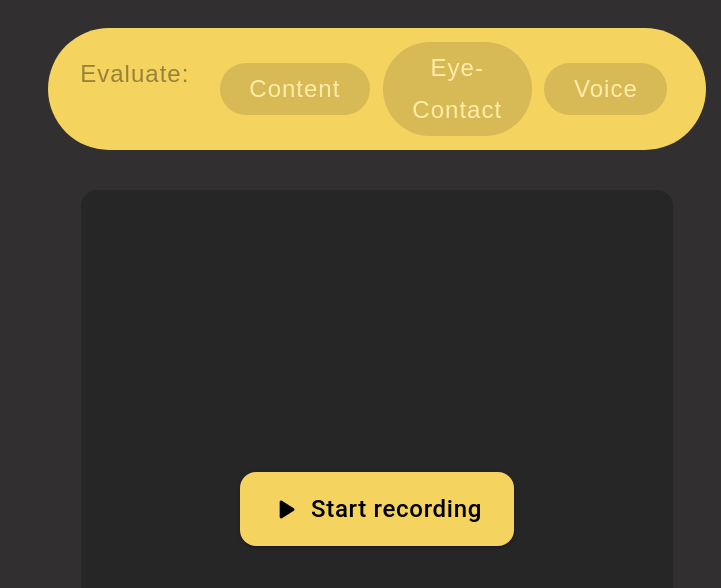
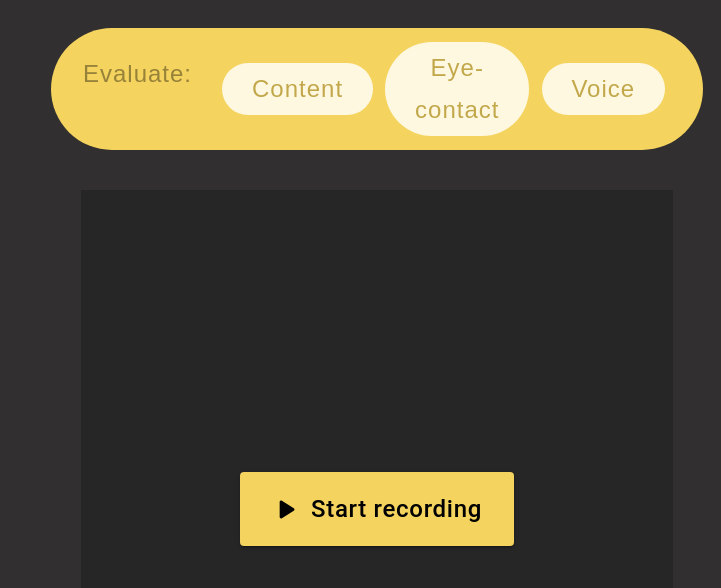
Before and after one commit to nikkiguo/speechrly, a React (Create React App) app in the folder client/: page / in a window 1280 px wide. Shown: the top 588 px of the page, without its empty margins (559-1280 px from the left). Built offline with nearby package versions, Linux system fonts and the light colour scheme.

Commit message:
buttons fixed

```diff
--- a/client/src/components/ChooseButton.jsx
+++ b/client/src/components/ChooseButton.jsx
@@ -1,27 +1,60 @@
-import React, { useState } from 'react';
-import  {ToggleButton} from '@mui/material';
+import React, { useState, useContext } from 'react';
+import { ToggleButton } from '@mui/material';
 
+import ContentContext from '../contexts/ContentContext';
 
 function ChooseButton({featureName}) {
 
-  const [bgColor, setBgColor] = useState("#D7BA56");
-  const [textColor, setTextColor] = useState("#FFECA9");
+  const {contentValues, eyeValues, voiceValues, buttonValues} = useContext(ContentContext);
+  const [contentUp, setContentUp] = contentValues;
+  const [eyeUp, setEyeUp] = eyeValues;
+  const [voiceUp, setVoiceUp] = voiceValues;
+  const [changeButts, setChangeButts] = buttonValues;
+
+  console.log(contentValues[0])
+
+  const [bgColor, setBgColor] = useState("#FFF8E1");
+  const [textColor, setTextColor] = useState("#C2A84B");
+  const [hoverBgColor, setHoverBgColor] = useState("#f7e7b0");
+  const [hoverTextColor, setHoverTextColor] = useState("#cfb559");
 
   const buttonClick = () => {
+    if (changeButts === true) {
       if (bgColor === '#D7BA56') {
         setBgColor('#FFF8E1');
-      setTextColor('#C2A84B')
+        setTextColor('#C2A84B');
+        if (featureName ===  "Content") {
+          setContentUp(true)
+        } else if (featureName ===  "Eye-contact") {
+          setEyeUp(true)
+        } else {
+          setVoiceUp(true)
+        }
       } else {
         setBgColor('#D7BA56');
-      setTextColor('#FFECA9')
+        setTextColor('#FFECA9');
+        if (featureName ===  "Content") {
+          setContentUp(false)
+        } else if (featureName ===  "Eye-contact") {
+          setEyeUp(false)
+        } else {
+          setVoiceUp(false)
+        }
+      }
+    } else {
+      setHoverBgColor({bgColor});
+      setHoverTextColor({textColor});
     }
   }
 
   return (
+    <>
       <ToggleButton
-    sx={{ fontSize: "1.5rem", color: textColor, borderRadius: '100rem', fontFamily: 'sans-serif', textTransform: 'none', letterSpacing: "0.0625rem", margin: "0.4rem", padding: "0.3rem 1.85rem", border: 0, backgroundColor: bgColor, '&:hover': { backgroundColor: "#f7e7b0", color: "#cfb559"}}} value="content" aria-label="content" onClick={buttonClick}>
+      sx={{ fontSize: "1.5rem", color: textColor, borderRadius: '100rem', fontFamily: 'sans-serif', textTransform: 'none', letterSpacing: "0.0625rem", margin: "0.4rem", padding: "0.3rem 1.85rem", border: 0, backgroundColor: bgColor, '&:hover': { backgroundColor: {hoverBgColor}, color: {hoverTextColor}}}} value="content" aria-label="content" onClick={buttonClick}>
         {featureName}
       </ToggleButton>
+    </>
+
   )
 
 }
--- a/client/src/components/ChooseFeatures.jsx
+++ b/client/src/components/ChooseFeatures.jsx
@@ -2,18 +2,20 @@ import * as React from 'react';
 import ChooseButton from './ChooseButton';
 import { Stack, Box } from '@mui/material';
 
-function ChooseFeatures() {
+function ChooseFeatures({page}) {
 
     return (
         <Box width="100%" display="flex" justifyContent="center" alignItems="center">
 
-            <Box bgcolor="#F4D35E" borderRadius="100rem" paddingX="2rem" paddingY="0.5rem" verticalAlign="center" marginY="1rem">
+            <Box bgcolor="#F4D35E" borderRadius="100rem" paddingX="2rem" paddingY="0.5rem" verticalalign="center" marginY="1rem">
                 <Stack direction="horizontal">
-                    <p style={{letterSpacing: "0.0625rem", fontFamily: 'sans-serif', verticalAlign: "center", fontSize: "1.5rem", color: "#97823A", display: "inline", paddingRight: "1.5rem", paddingY: "0rem"}}>Evaluate:</p>
+                    <p style={{letterSpacing: "0.0625rem", fontFamily: 'sans-serif', verticalalign: "center", fontSize: "1.5rem", color: "#97823A", display: "inline", paddingRight: "1.5rem", paddingY: "0rem"}}>
+                        Evaluate:
+                    </p>
                     <Box width="100%" display="flex" justifyContent="center" alignItems="center">
-                        <ChooseButton featureName="Content" />
-                        <ChooseButton featureName="Eye-Contact" />
-                        <ChooseButton featureName="Voice" />
+                        <ChooseButton pagey={page} featureName="Content" />
+                        <ChooseButton pagey={page} featureName="Eye-contact" />
+                        <ChooseButton pagey={page} featureName="Voice" />
                     </Box>
                 </Stack>
             </Box>
--- /dev/null
+++ b/client/src/components/EvalStats.jsx
@@ -0,0 +1,49 @@
+import React, { useContext } from 'react';
+import FeedBackText from '../components/FeedBackText';
+import ContentContext from '../contexts/ContentContext';
+
+
+function EvalStats() {
+
+    const {contentValues, eyeValues, voiceValues} = useContext(ContentContext);
+    const [contentUp, setContentUp] = contentValues;
+    const [eyeUp, setEyeUp] = eyeValues;
+    const [voiceUp, setVoiceUp] = voiceValues;
+
+    var cont;
+    var eye;
+    var vc;
+
+    const evalStats = () => {
+        contentValues[0] === true ? (
+            cont = <FeedBackText feedBackName="Content" percentFeedBack="50"/>
+        ) : (
+            cont = ""
+        )
+
+        eyeValues[0] === true ? (
+            eye = <FeedBackText feedBackName="Eye-contact" percentFeedBack="69"/>
+        ) : (
+            eye = ""
+        )
+
+        voiceValues[0] === true ? (
+            vc = <FeedBackText feedBackName="Voice" percentFeedBack="84"/>
+        ) : (
+            vc = ""
+        )
+    }
+
+
+    evalStats()
+  return (
+    <div>
+        {cont}
+        {eye}
+        {vc}
+
+    </div>
+  )
+}
+
+export default EvalStats
--- /dev/null
+++ b/client/src/components/FeedBackText.jsx
@@ -0,0 +1,51 @@
+import React, {useState, useEffect} from 'react'
+import { Button, Typography, Stack, Divider, linearProgressClasses, LinearProgress, styled } from '@mui/material';
+
+const StyledLinearProgress = styled(LinearProgress)(({ theme }) => ({
+    height: "0.9rem",
+    width: "16rem",
+    borderradius: "50rem",
+    [`&.${linearProgressClasses.colorPrimary}`]: {
+      backgroundColor: "#4B4A4A",
+    },
+    [`& .${linearProgressClasses.bar}`]: {
+      borderradius: 5,
+      backgroundColor: "#F4D35E",
+    },
+  }));
+
+
+function FeedBackText({feedBackName, percentFeedBack}) {
+
+    const [evalInfo, setEvalInfo] = useState("")
+
+    const evalButtonInfoClick = () => {
+        if (evalInfo === '') {
+            setEvalInfo('#FFF8E1');
+        } else {
+            setEvalInfo('');
+        }
+      }
+
+    return (
+        <>
+            <Button sx={{borderradius:"100rem"}} style={{width: "100%"}} onClick={evalButtonInfoClick}>
+                <Stack
+                    width="100%"
+                    direction="horizontal"
+                    justifycontent="space-between"
+                    alignitems="center"
+                    spacing={2}
+                    >
+                    <Typography padding="0.32rem" color="#F4D35E" fontFamily="sans-serif" fontSize="1.8rem" sx={{letterSpacing: "0.0625rem", textTransform: 'none'}}> {feedBackName} </Typography>
+
+                    <StyledLinearProgress value={percentFeedBack} variant="determinate"></StyledLinearProgress>
+                </Stack>
+            </Button>
+            <Typography padding="0.35rem" color="#B6AFAF" fontFamily="sans-serif" fontSize="1.2rem" sx={{letterSpacing: "0.0625rem", textTransform: 'none'}}> {evalInfo} </Typography>
+            <Divider sx={{backgroundColor: "#605C5C", width: "35rem", borderBottomWidth: "0.0625rem"}}></Divider>
+        </>
+    )
+}
+
+export default FeedBackText
--- a/client/src/components/RecordingBox.jsx
+++ b/client/src/components/RecordingBox.jsx
@@ -1,14 +1,17 @@
-import React, { useState } from 'react';
+import React, { useState, useContext } from 'react';
 import { Button, Box, Stack } from '@mui/material';
 import PlayArrowRoundedIcon from '@mui/icons-material/PlayArrowRounded';
 import StopRoundedIcon from '@mui/icons-material/StopRounded';
 import WbIncandescentRoundedIcon from '@mui/icons-material/WbIncandescentRounded';
 import { ReactMic } from 'react-mic';
+import ContentContext from '../contexts/ContentContext';
 
 function RecordingBox() {
   const [record, setRecord] = useState(false);
   const [myAudioSrc, setMyAudioSrc] = useState(null);
   const [buttonStatus, setButtonStatus] = useState(0);
+  const {buttonValues} = useContext(ContentContext);
+  const [changeButts, setChangeButts] = buttonValues;
 
   const texts = ['Start recording', 'Stop recording', 'Evaluate'];
   const icons = [
@@ -21,9 +24,12 @@ function RecordingBox() {
     if (buttonStatus === 0) {
       setRecord(true);
       setButtonStatus(1);
+      setChangeButts(false);
+
     } else if (buttonStatus === 1) {
       setRecord(false);
       setButtonStatus(2);
+      setChangeButts(true);
     } else if (buttonStatus === 2) {
     }
   };
@@ -33,7 +39,7 @@ function RecordingBox() {
     setMyAudioSrc(url);
   };
   return (
-    <Stack justifyContent='center' alignItems='center' width='100%' spacing={5}>
+    <Stack justifycontent='center' alignItems='center' width='100%' spacing={5}>
       <Box display={buttonStatus === 1 ? 'block' : 'none'}>
         <ReactMic
           record={record}
@@ -47,20 +53,20 @@ function RecordingBox() {
 
       <Box
         display={buttonStatus === 2 ? 'flex' : 'none'}
-        justifyContent='center'
-        alignItems='center'
+        justifycontent='center'
+        alignitems='center'
       >
         <audio controls id='myAudio' src={myAudioSrc}></audio>
       </Box>
 
-      <Box display='flex' justifyContent='center'>
+      <Box display='flex' justifycontent='center'>
         <Button
           sx={{
             textTransform: 'none',
             padding: '1rem 2rem',
             fontSize: '1.5rem',
             color: '#010101',
-            borderRadius: '1rem',
+            borderradius: '1rem',
             backgroundColor: buttonStatus === 1 ? '#F76C5E' : '#F4D35E',
             transition: '.2s',
             '&:hover': {
@@ -70,10 +76,10 @@ function RecordingBox() {
           }}
           onClick={buttonClick}
           variant='contained'
-          justifyContent='center'
-          alignItems='center'
+          justifycontent='center'
+          alignitems='center'
           startIcon={
-            <Box display='flex' justifyContent='center' alignItems='center'>
+            <Box display='flex' justifycontent='center' alignItems='center'>
               {icons[buttonStatus]}
             </Box>
           }
--- /dev/null
+++ b/client/src/contexts/ContentContext.js
@@ -0,0 +1,5 @@
+import React, {useState, createContext} from 'react';
+
+const ContentContext = createContext();
+
+export default ContentContext;
--- a/client/src/pages/ProjectPage.jsx
+++ b/client/src/pages/ProjectPage.jsx
@@ -1,31 +1,37 @@
-import React from 'react';
+import React, {useState} from 'react';
 import { Grid } from '@mui/material';
 import RecordingBox from '../components/RecordingBox';
 import ChooseFeatures from '../components/ChooseFeatures';
+import ContentContext from '../contexts/ContentContext';
 
 function ProjectPage() {
+  const [contentUp, setContentUp] = useState(true);
+  const [eyeUp, setEyeUp] = useState(true);
+  const [voiceUp, setVoiceUp] = useState(true);
+  const [changeButts, setChangeButts] = useState(true);
   return (
-    <Grid container flexGrow xs={12} minHeight='100vh' bgcolor='#312F2F'>
+    <ContentContext.Provider value={{ contentValues: [contentUp, setContentUp], eyeValues: [eyeUp, setEyeUp], voiceValues: [voiceUp, setVoiceUp], buttonValues: [changeButts, setChangeButts]}}>
+    <Grid container minHeight='100vh' bgcolor='#312F2F'>
       <Grid item xs={6} padding='3rem'></Grid>
       <Grid
         item
+        xs={6}
         container
-        xs={6}
         paddingRight='3rem'
         py='3rem'
-        justifyContent='center'
+        justifycontent='center'
         alignContent='center'
       >
 
-          <ChooseFeatures/>
+          <ChooseFeatures page="choose"/>
 
         <Grid
           item
           container
           height='85%'
           marginTop="1.5rem"
-          borderRadius='1rem'
-          justifyContent='center'
+          borderradius='1rem'
+          justifycontent='center'
           alignContent='center'
           backgroundColor='#272626'
         >
@@ -33,6 +39,7 @@ function ProjectPage() {
         </Grid>
       </Grid>
     </Grid>
+    </ContentContext.Provider>
   );
 }
 
```
Also changed, not shown: client/src/pages/TestPage.jsx (+52 -2 lines). Lines whose indentation alone changed are shown as unchanged.
